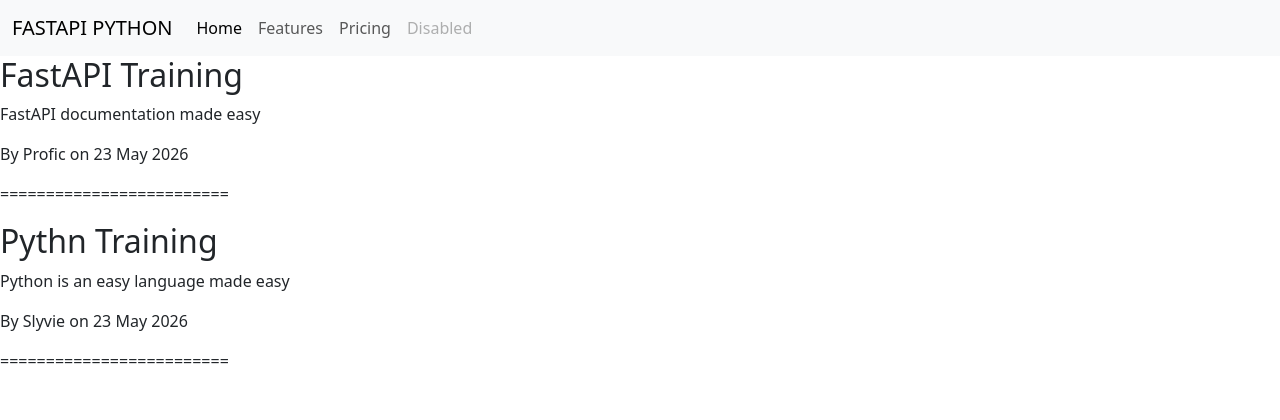
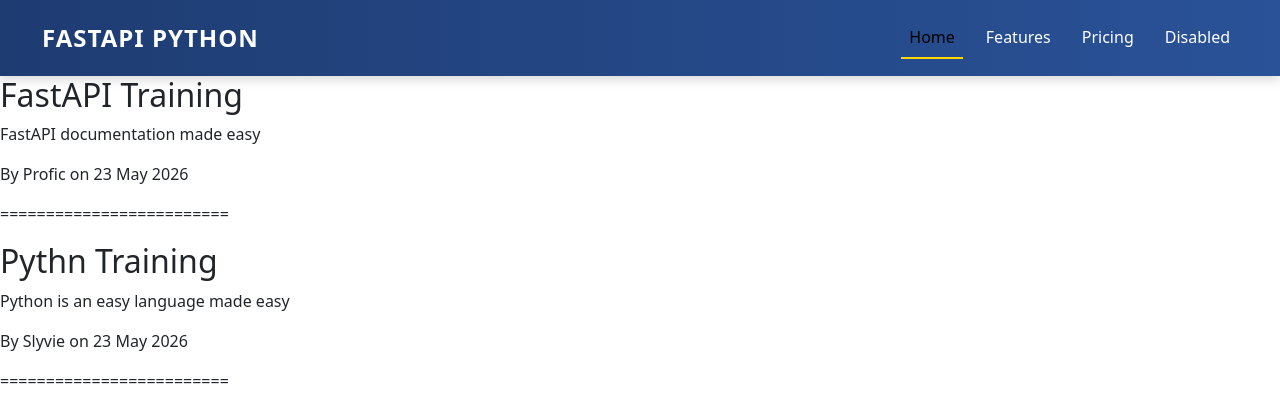
Before and after one commit to Kitemaggwa-Shafic/FastAPI-Full-CRUD, a FastAPI app: page / in a window 1280 px wide. Shown: the top 420 px of the page. Run offline with FastAPI, Linux system fonts and the light colour scheme.

Commit message:
Added static CSS file for layout and refrenced them

```diff
--- a/main.py
+++ b/main.py
@@ -1,10 +1,15 @@
 from fastapi import FastAPI, Request
 # using jinja2templates in python
 from fastapi.templating import Jinja2Templates
+#link for statis file to use in project
+from fastapi.staticfiles import StaticFiles
 
 
 # this app will be used to defie our routes
 app = FastAPI()
+
+# mount method with 3 parameters "url path, static file instatnce to dir, name to ref in template"
+app.mount("/static", StaticFiles(directory="static"), name="static")
 
 templates = Jinja2Templates(directory = "templates")
 
--- /dev/null
+++ b/static/main.css
@@ -0,0 +1,46 @@
+/* Navbar background */
+.custom-navbar{
+    background: linear-gradient(90deg, #1e3c72, #2a5298);
+    padding: 15px 30px;
+    box-shadow: 0 4px 10px rgba(0,0,0,0.15);
+}
+
+/* Brand styling */
+.custom-navbar .navbar-brand{
+    color: white;
+    font-size: 1.5rem;
+    font-weight: bold;
+    letter-spacing: 1px;
+}
+
+.custom-navbar .navbar-brand:hover{
+    color: #ffd700;
+}
+
+/* Nav links */
+.custom-navbar .nav-link{
+    color: white;
+    margin-left: 15px;
+    font-weight: 500;
+    transition: 0.3s ease;
+}
+
+/* Hover effect */
+.custom-navbar .nav-link:hover{
+    color: #ffd700;
+    transform: translateY(-2px);
+}
+
+/* Active link */
+.custom-navbar .nav-link.active{
+    border-bottom: 2px solid #ffd700;
+}
+
+/* Mobile menu icon */
+.navbar-toggler{
+    border: none;
+}
+
+.navbar-toggler:focus{
+    box-shadow: none;
+}
--- a/templates/layout.html
+++ b/templates/layout.html
@@ -11,26 +11,29 @@
     <!-- adding bootstrap cdn for styling our app -->
         <link href="https://cdn.jsdelivr.net/npm/bootstrap@5.3.8/dist/css/bootstrap.min.css" rel="stylesheet" integrity="sha384-sRIl4kxILFvY47J16cr9ZwB07vP4J8+LH7qKQnuqkuIAvNWLzeN8tE5YBujZqJLB" crossorigin="anonymous">
         <script src="https://cdn.jsdelivr.net/npm/bootstrap@5.3.8/dist/js/bootstrap.bundle.min.js" integrity="sha384-FKyoEForCGlyvwx9Hj09JcYn3nv7wiPVlz7YYwJrWVcXK/BmnVDxM+D2scQbITxI" crossorigin="anonymous"></script>
+    <!-- Static CSS-->
+        <link rel="stylesheet" href="{{ url_for('static', path='main.css') }}">
     </head>
     <body>
 
-        <nav class="navbar navbar-expand-lg bg-body-tertiary">
+        <nav class="navbar navbar-expand-lg custom-navbar">
     <div class="container-fluid">
         <a class="navbar-brand">FASTAPI PYTHON</a>
-                <button class="navbar-toggler" type="button" data-bs-toggle="collapse" data-bs-target="#navbarNavAltMarkup" aria-controls="navbarNavAltMarkup" aria-expanded="false" aria-label="Toggle navigation">
+
+        <button class="navbar-toggler" type="button" data-bs-toggle="collapse"
+        data-bs-target="#navbarNavAltMarkup">
             <span class="navbar-toggler-icon"></span>
         </button>
+
         <div class="collapse navbar-collapse" id="navbarNavAltMarkup">
-                <div class="navbar-nav">
-                    <a class="nav-link active" aria-current="page" href="{{ url_for('home') }}">Home</a>
+            <div class="navbar-nav ms-auto">
+                <a class="nav-link active" href="{{ url_for('home') }}">Home</a>
                 <a class="nav-link" href="#">Features</a>
                 <a class="nav-link" href="#">Pricing</a>
-                    <a class="nav-link disabled" aria-disabled="true">Disabled</a>
-                    <!--  <a class="nav-link btn btn-light mb-2 mb-md-0 me-md-2" href="#">Login</a> -->
+                <a class="nav-link disabled">Disabled</a>
             </div>
         </div>
     </div>
-
 </nav>
         {% block content %}
         {% endblock %}
```
Lines whose indentation alone changed are shown as unchanged.
